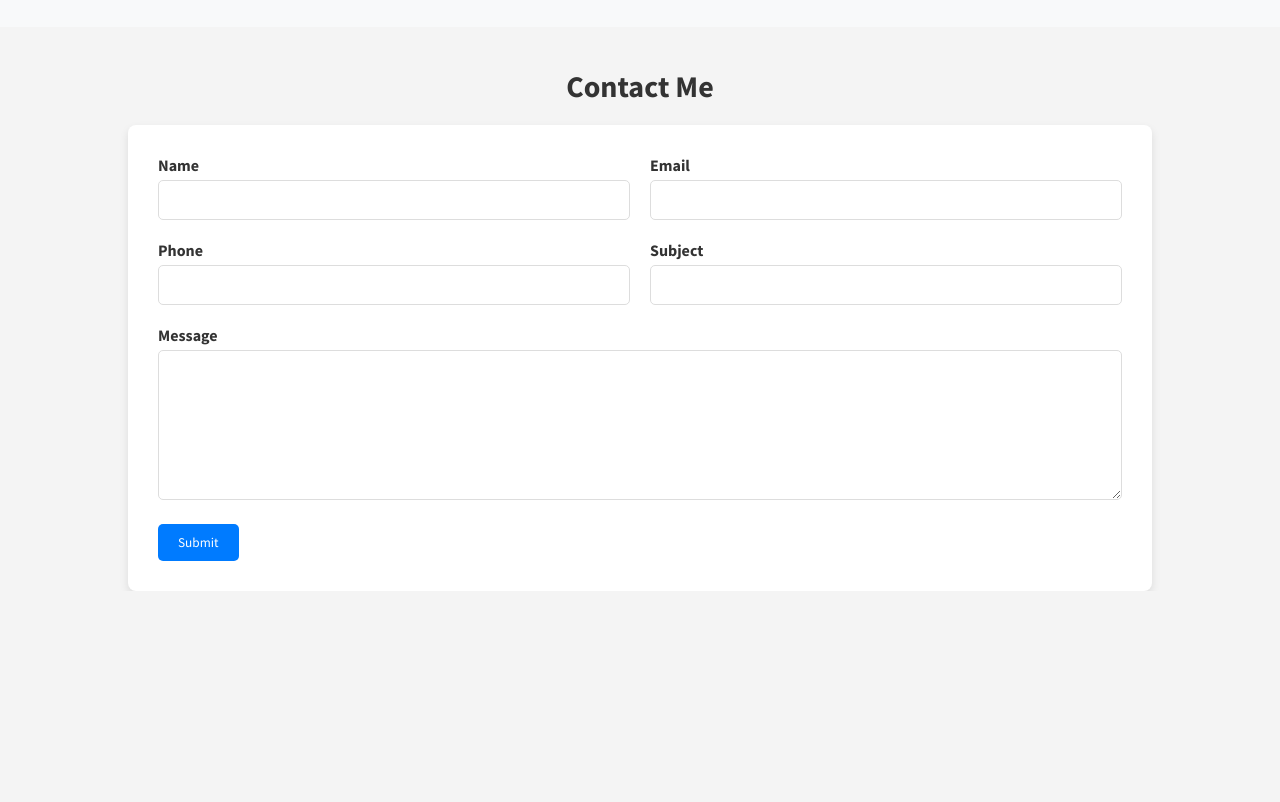
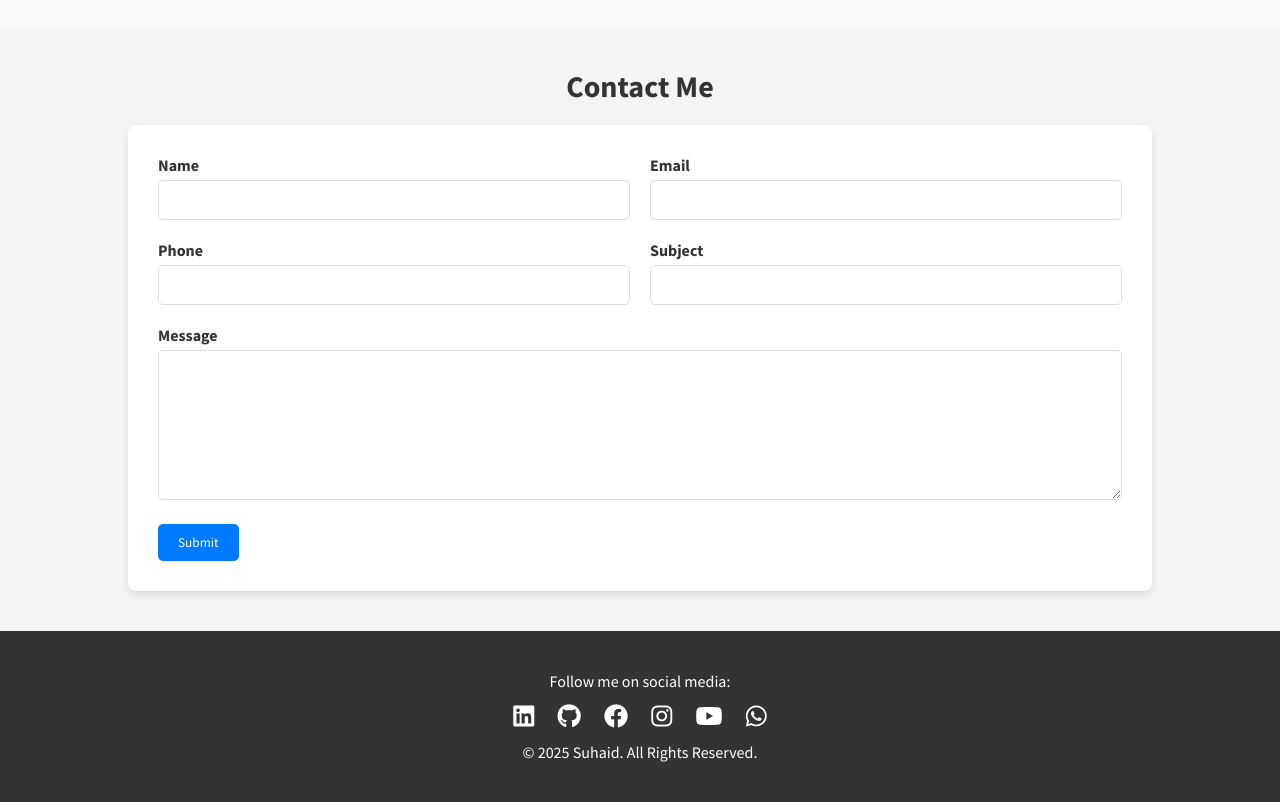
Before and after one commit to muhammed-suhaid/Portfolio, a plain HTML site: page index.html in a window 1280 px wide. Shown: the part 2626-3428 px from the top of the page. Before the commit the page ends 3217 px from the top, so only its background shows below. Drawn offline with Linux system fonts and the light colour scheme.

Commit message:
Added footer

```diff
--- a/index.html
+++ b/index.html
@@ -147,5 +147,21 @@
     </div>
 </section>
 
+<!-- Footer -->
+<footer>
+    <div class="container">
+        <p>Follow me on social media:</p>
+        <ul class="social-icons">
+            <li><a href="https://www.linkedin.com/in/suhaid"><i class="fa-brands fa-linkedin"></i></a></li>
+            <li><a href="https://github.com/muhammed-suhaid"><i class="fa-brands fa-github"></i></a></li>
+            <li><a href="https://www.facebook.com/muhammed.suhaid.54"><i class="fa-brands fa-facebook"></i></a></li>
+            <li><a href="https://www.instagram.com/invites/contact/?i=16hucw2ibzsk5&utm_content=3ydjjo5"><i class="fa-brands fa-instagram"></i></a></li>
+            <li><a href="https://www.youtube.com/channel/UCW3qEPTLC3hF5jZ9MESlJyw"><i class="fa-brands fa-youtube"></i></a></li>
+            <li><a href="https://wa.me/+919895757238"><i class="fa-brands fa-whatsapp"></i></a></li>
+        </ul>
+        <p>&copy; 2025 Suhaid. All Rights Reserved.</p>
+    </div>
+</footer>
+
 </body>
 </html>
--- a/style.css
+++ b/style.css
@@ -255,3 +255,33 @@ button[type="submit"] {
 button[type="submit"]:hover {
     background-color: #0056b3;
 }
+
+/* Footer */
+footer {
+    background-color: #333;
+    color: white;
+    padding: 40px 0;
+    text-align: center;
+    margin-top: 40px;
+
+}
+
+footer .social-icons {
+    list-style: none;
+    padding: 0;
+}
+
+footer .social-icons li {
+    display: inline-block;
+    margin: 10px;
+}
+
+footer .social-icons li a {
+    color: white;
+    font-size: 24px;
+    text-decoration: none;
+}
+
+footer .social-icons li a:hover {
+    color: #007bff;
+}
```
